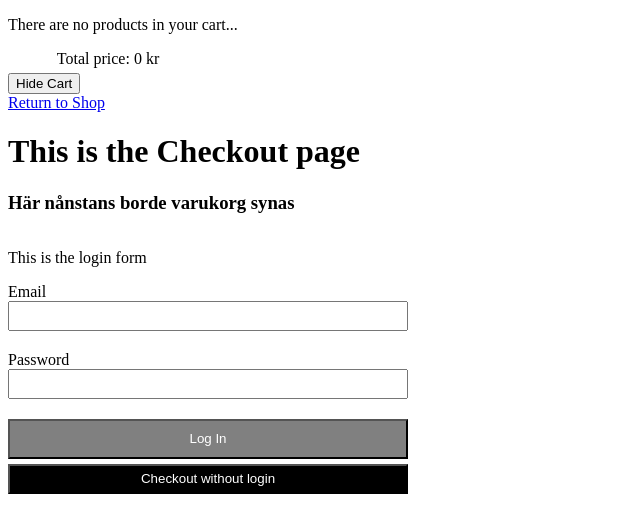
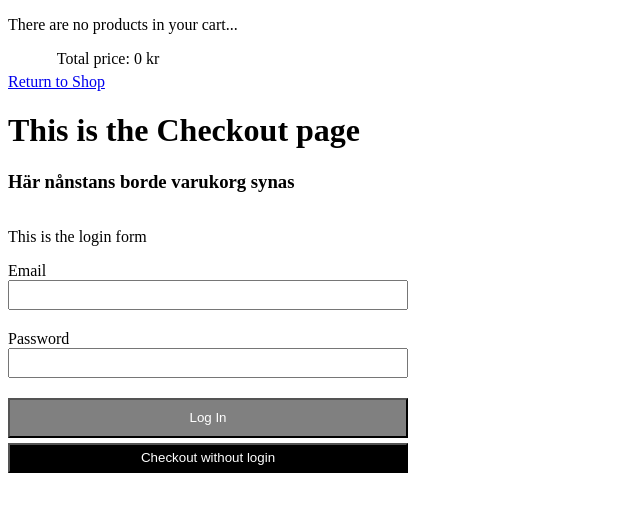
Before and after one commit to jazzjacob/react-grupparbete-webshop, a React (Create React App) app: page /checkout in a window 1280 px wide. Shown: the top 532 px of the page, without its empty margins (0-640 px from the left). Built offline with nearby package versions, Linux system fonts and the light colour scheme.

Commit message:
removed hide cart button

```diff
--- a/src/components/general/Cart.js
+++ b/src/components/general/Cart.js
@@ -54,7 +54,7 @@ const CartProdstyling ={
               : "0"}{" "}
             kr
           </p>
-          <button onClick={() => setCartVisible(false)}>Hide Cart</button>
+
         </div>
       )}
       {!isCart && (
```
